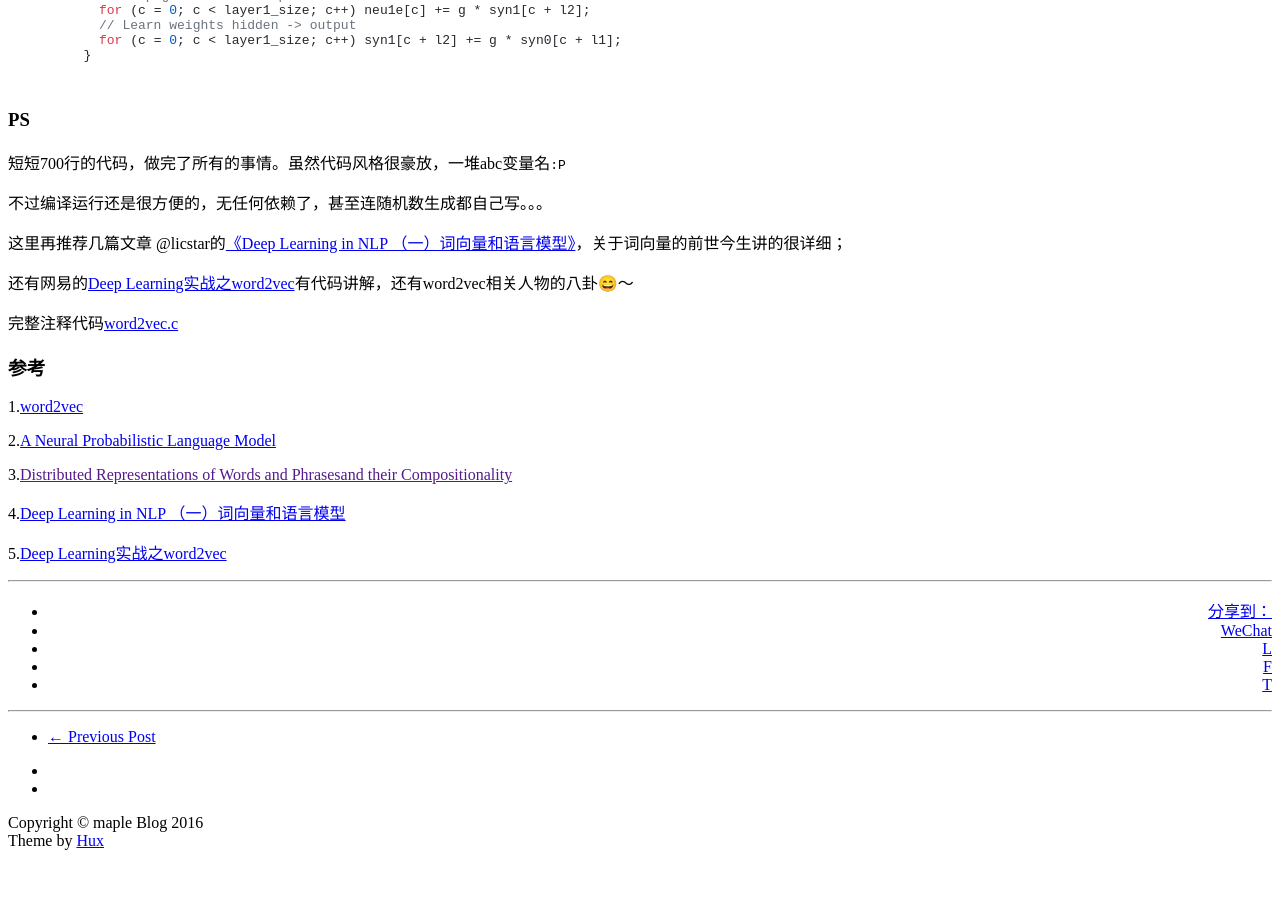
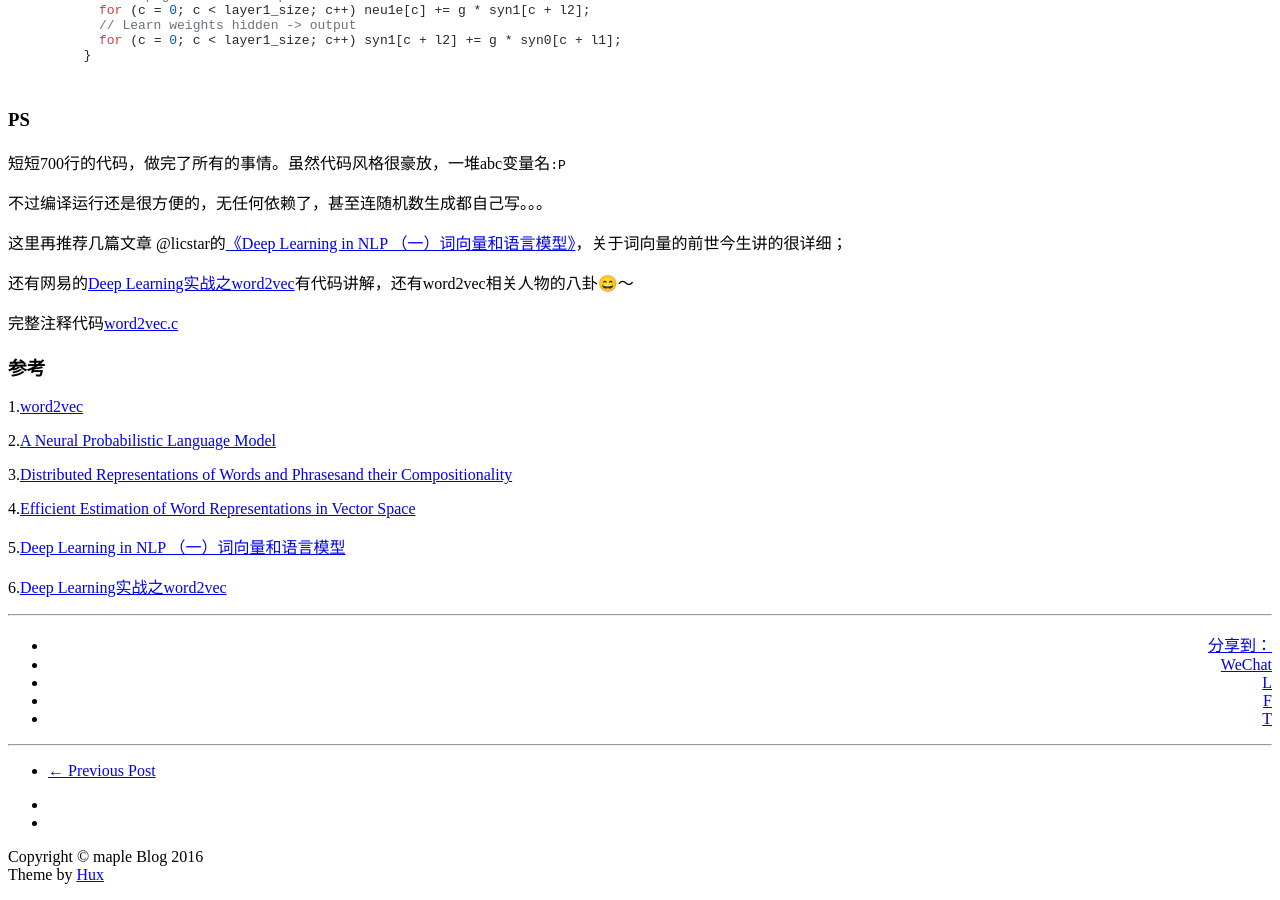
Before and after one commit to y521263/y521263.github.io, a Jekyll site: the page built from _posts/2016-10-23-word2vec.md, in a window 1280 px wide and 900 px high, scrolled down 7125 px. Built offline with Jekyll 4.4.1, drawn with Linux system fonts in a browser that asks for light colours; nearby versions of some CDN libraries; formulas are drawn with MathJax 3; comment, search, counter and statistics services are not loaded; before the commit the page ends 7991 px from its top, so only the background shows below that.

Commit message:
word2vec

```diff
--- a/_posts/2016-10-23-word2vec.md
+++ b/_posts/2016-10-23-word2vec.md
@@ -301,8 +301,10 @@ Skip-gram的模型图与cbow正好反一下。
 
 2.[A Neural Probabilistic Language Model](http://www.jmlr.org/papers/volume3/bengio03a/bengio03a.pdf)
 
-3.[Distributed Representations of Words and Phrasesand their Compositionality]()
+3.[Distributed Representations of Words and Phrasesand their Compositionality](http://papers.nips.cc/paper/5021-distributed-representations-of-words-and-phrases-and-their-compositionality.pdf)
 
-4.[Deep Learning in NLP （一）词向量和语言模型](http://licstar.net/archives/328)
+4.[Efficient Estimation of Word Representations in Vector Space](http://arxiv.org/pdf/1301.3781.pdf)
 
-5.[Deep Learning实战之word2vec](http://techblog.youdao.com/?p=915)
+5.[Deep Learning in NLP （一）词向量和语言模型](http://licstar.net/archives/328)
+
+6.[Deep Learning实战之word2vec](http://techblog.youdao.com/?p=915)
```
